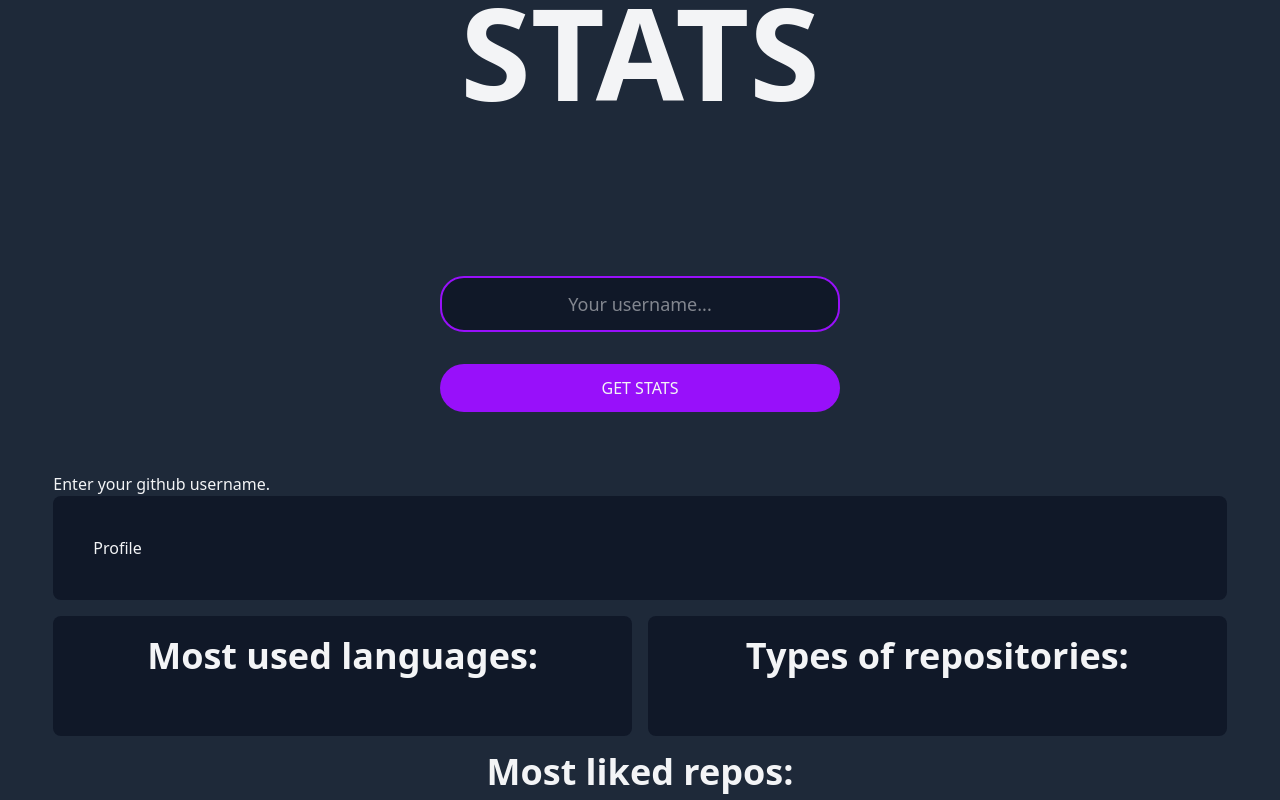
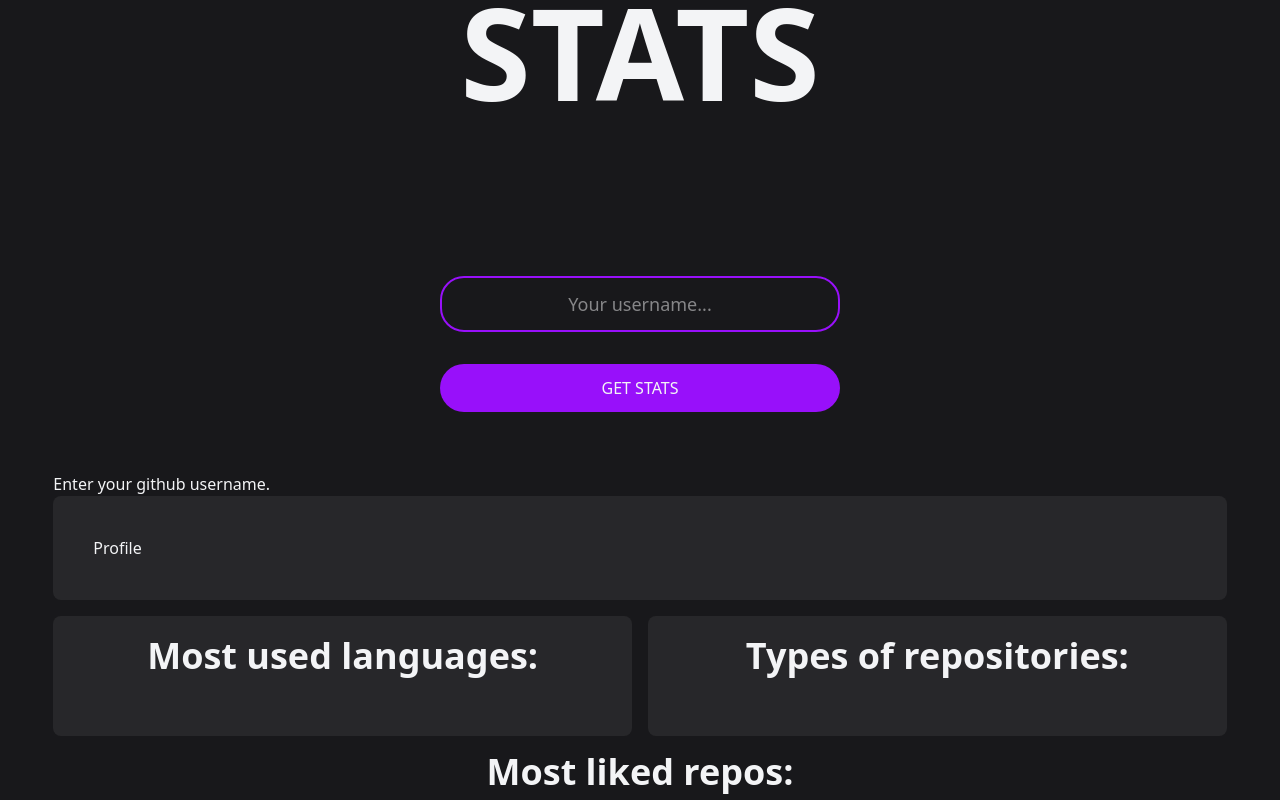
Before and after one commit to radeqq007/github-stats, a Vue app: page / in a window 1280 px wide. Shown: the part 328-1128 px from the top of the page. Built offline with nearby package versions, Linux system fonts and the light colour scheme; no server answers; a web font is replaced by a local one.

Commit message:
style: update colors

```diff
--- a/index.html
+++ b/index.html
@@ -14,7 +14,7 @@
     />
   </head>
   <body>
-    <div id="app" class="bg-gray-800 text-gray-100"></div>
+    <div id="app" class="bg-zinc-900 text-gray-100"></div>
     <script type="module" src="/src/main.js"></script>
   </body>
 </html>
--- a/src/components/Dashboard.vue
+++ b/src/components/Dashboard.vue
@@ -2,18 +2,18 @@
   <div class="w-11/12 m-auto">
     <h2 v-if="!username">Enter your github username.</h2>
     <div class="grid grid-cols-2 gap-4">
-      <div class="w-full col-span-2 p-10 bg-gray-900 rounded-lg">
+      <div class="w-full col-span-2 p-10 bg-zinc-800 rounded-lg">
         <h3 v-if="!username">Profile</h3>
         <UserProfile class="" :username="username" />
       </div>
-      <div class="bg-gray-900 rounded-lg px-10 py-5 flex flex-col gap-10 col-span-2 md:col-span-1">
+      <div class="bg-zinc-800 rounded-lg px-10 py-5 flex flex-col gap-10 col-span-2 md:col-span-1">
         <h3 class="font-bold text-4xl text-center">Most used languages:</h3>
 
         <div class="chart">
           <MostUsedLanguages :username="username" />
         </div>
       </div>
-      <div class="bg-gray-900 rounded-lg px-10 py-5 flex flex-col gap-10 col-span-2 md:col-span-1">
+      <div class="bg-zinc-800 rounded-lg px-10 py-5 flex flex-col gap-10 col-span-2 md:col-span-1">
         <h3 class="font-bold text-4xl text-center">Types of repositories:</h3>
 
         <div class="chart">
--- a/src/components/Hero.vue
+++ b/src/components/Hero.vue
@@ -2,7 +2,7 @@
   <div class="h-screen flex flex-col justify-center items-center gap-10 md:gap-40">
     <h1 class="font-black text-6xl text-center md:text-9xl w-160">YOUR GITHUB STATS</h1>
     <span class="flex flex-col items-center gap-8">
-      <input type="text" placeholder="Your username..." v-model="username" class="w-70 md:w-100 border-2 border-purple-600 rounded-3xl p-1 md:p-3 text-gray-100 text-center text-lg font-light bg-gray-900"/>
+      <input type="text" placeholder="Your username..." v-model="username" class="w-70 md:w-100 border-2 border-purple-600 rounded-3xl p-1 md:p-3 text-gray-100 text-center text-lg font-light bg-zinc-900"/>
       <button @click="updateUsername" class="w-70 md:w-100 bg-purple-600 rounded-3xl p-2 md:p-3 ">GET STATS</button>
     </span>
   </div>
--- a/src/components/charts/MostLikedRepos.vue
+++ b/src/components/charts/MostLikedRepos.vue
@@ -1,6 +1,6 @@
 <template>
   <div class="w-full flex flex-col items-center gap-4">
-    <div class="bg-gray-900 w-full px-10 py-8 rounded-lg flex justify-between align-center hover:bg-gray-700 hover:scale-101 transition-all" v-for="(repo, index) in repos" :key="index">
+    <div class="bg-zinc-800 w-full px-10 py-8 rounded-lg flex justify-between align-center hover:bg-zinc-700 hover:scale-101 transition-all" v-for="(repo, index) in repos" :key="index">
       <span class="flex flex-col gap-2">
         <h4 class="font-bold text-2xl">{{ index + 1 }}. {{ repo.name }}</h4>
         <h5 class="text-lg italic text-gray-300">
--- a/src/components/charts/UserProfile.vue
+++ b/src/components/charts/UserProfile.vue
@@ -11,10 +11,10 @@
     </div>
     <div class="flex flex-col items-center md:items-end w-1/2 gap-4 mt-10">
       <h4 class="text-3xl flex justify-between w-80">
-        Followers: <span class="bg-gray-800 w-30 text-center rounded-xl p-1">{{ followers }}</span>
+        Followers: <span class="bg-zinc-900 w-30 text-center rounded-xl p-1">{{ followers }}</span>
       </h4>
       <h4 class="text-3xl flex justify-between w-80">
-        Following: <span class="bg-gray-800 w-30 text-center rounded-xl p-1">{{ following }}</span>
+        Following: <span class="bg-zinc-900 w-30 text-center rounded-xl p-1">{{ following }}</span>
       </h4>
     </div>
   </div>
```
